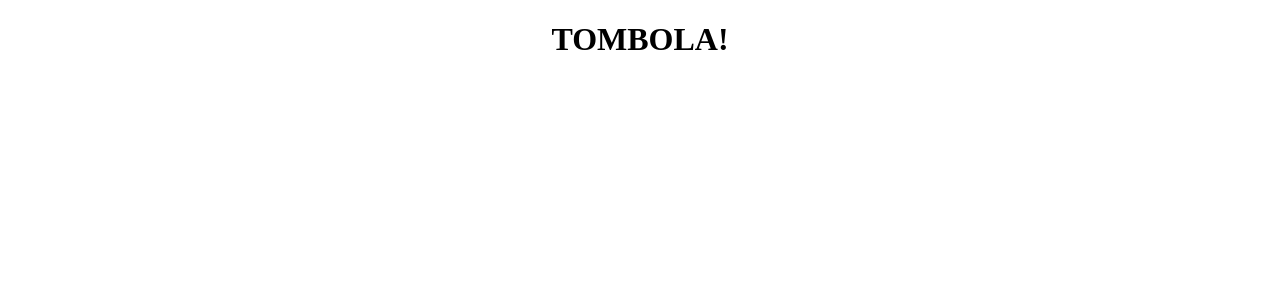
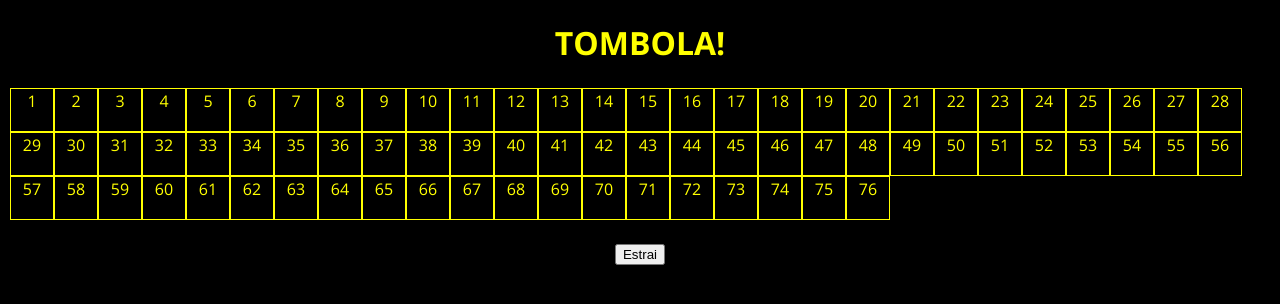
Before and after one commit to MelissaCanu/S3E4, a plain HTML site: page index.html in a window 1280 px wide. Drawn offline with nearby package versions, Linux system fonts and the light colour scheme.

Commit message:
cells 1-76

```diff
--- a/index.html
+++ b/index.html
@@ -4,14 +4,44 @@
     <meta charset="UTF-8" />
     <meta name="viewport" content="width=device-width, initial-scale=1.0" />
     <title>Tombola</title>
+    <link rel="preconnect" href="https://fonts.googleapis.com" />
+    <link rel="preconnect" href="https://fonts.gstatic.com" crossorigin />
+    <link href="https://fonts.googleapis.com/css2?family=Open+Sans:wght@400;700&display=swap" rel="stylesheet" />
     <script src="/js/js.js"></script>
     <style>
       body {
         text-align: center;
+        font-family: "Open Sans", sans-serif;
+        background-color: black;
+        color: yellow;
+      }
+      #tabellone {
+        margin: 20px auto;
+      }
+      td {
+        width: 40px;
+        height: 40px;
+        text-align: center;
+        border: 1px solid yellow;
+        float: left;
       }
     </style>
   </head>
   <body>
     <h1>TOMBOLA!</h1>
+    <table id="tabellone"></table>
+    <button onclick="estraiNum()">Estrai</button>
+    <script>
+      let tabellone = document.getElementById("tabellone");
+
+      for (let i = 1; i < 77; i++) {
+        let singolaCella = document.createElement("td");
+        singolaCella.innerText = i;
+        tabellone.appendChild(singolaCella);
+        console.log(singolaCella);
+      }
+
+      function estraiNum() {}
+    </script>
   </body>
 </html>
```
